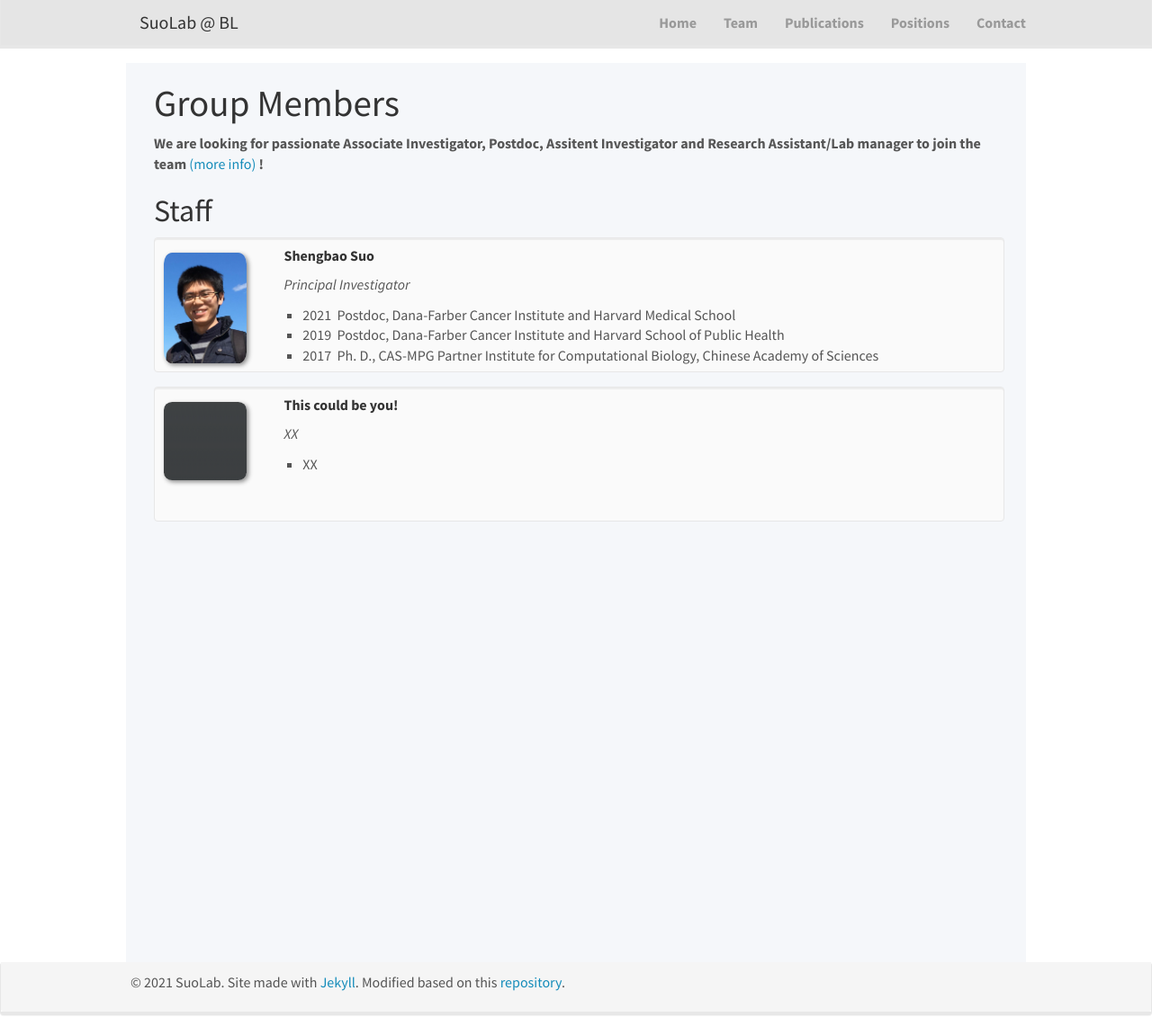
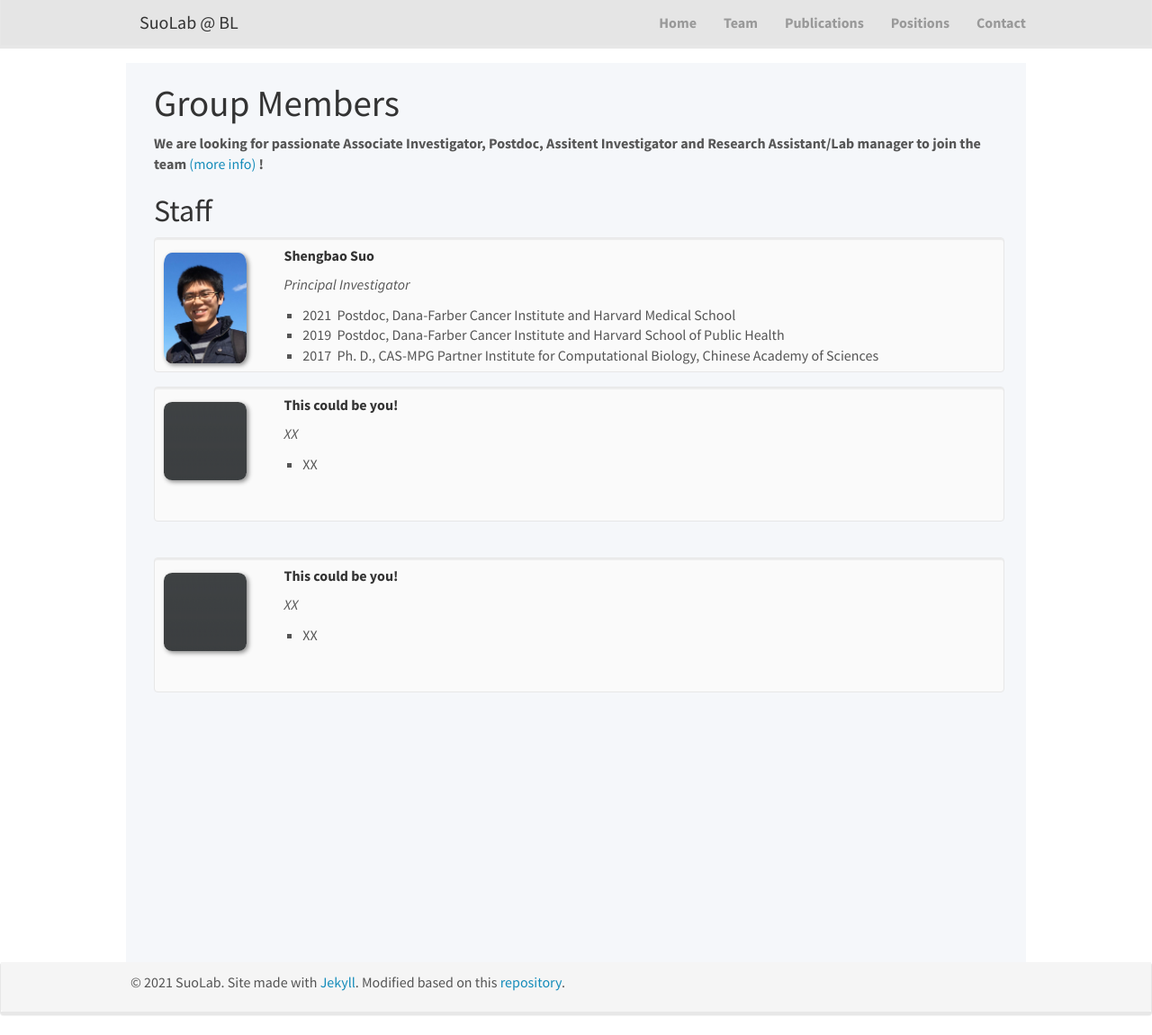
Before and after one commit to suoshengbao/suoshengbao.github.io, a Jekyll site: the page built from _pages/team.md, in a window 1280 px wide and 1151 px high. Shown: the whole window at 90% size. Built offline with Jekyll 4.4.1, drawn with Linux system fonts in a browser that asks for light colours; nearby versions of some CDN libraries.

Commit message:
Update team.md

```diff
--- a/_pages/team.md
+++ b/_pages/team.md
@@ -54,6 +54,17 @@
     </tr>
   </tbody>
 </table> -->
+
+<div style="padding-left: 0px; display:inline-block;margin-top:20px;">
+<div class="well"  style="height: 150px; width: 945px">
+<img src="/images/teampic/dummy.png" width="10%" style="float: left;"/>
+<h5><strong>&nbsp;&nbsp;&nbsp;&nbsp;&nbsp;&nbsp;This could be you!<strong></h5>
+<p>&nbsp;&nbsp;&nbsp;&nbsp;&nbsp;&nbsp;<i>XX</i></p>
+<ul style="list-style-type:square; overflow: hidden">
+<li>XX</li>
+</ul>
+</div>
+</div>
 
 <div style="padding-left: 0px; display:inline-block;margin-top:20px;">
 <div class="well"  style="height: 150px; width: 945px">
```
